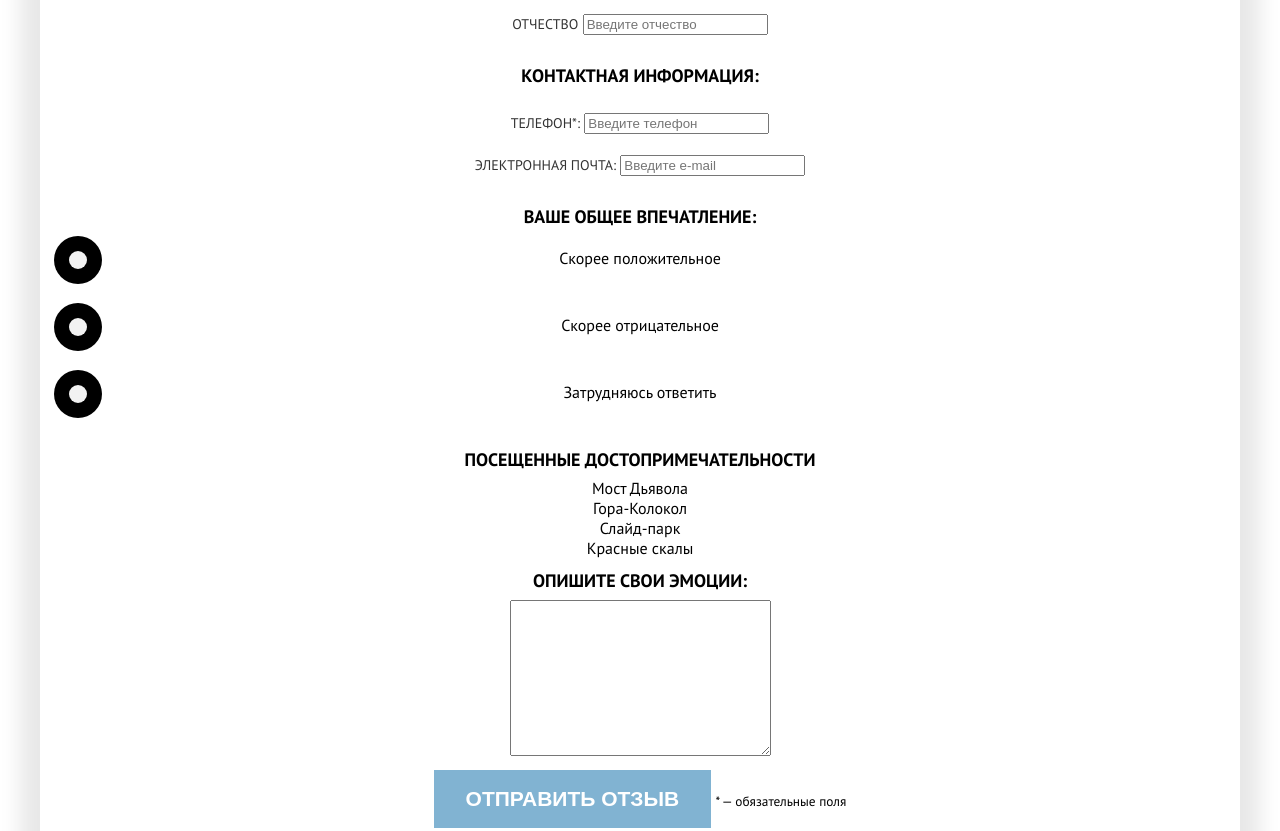
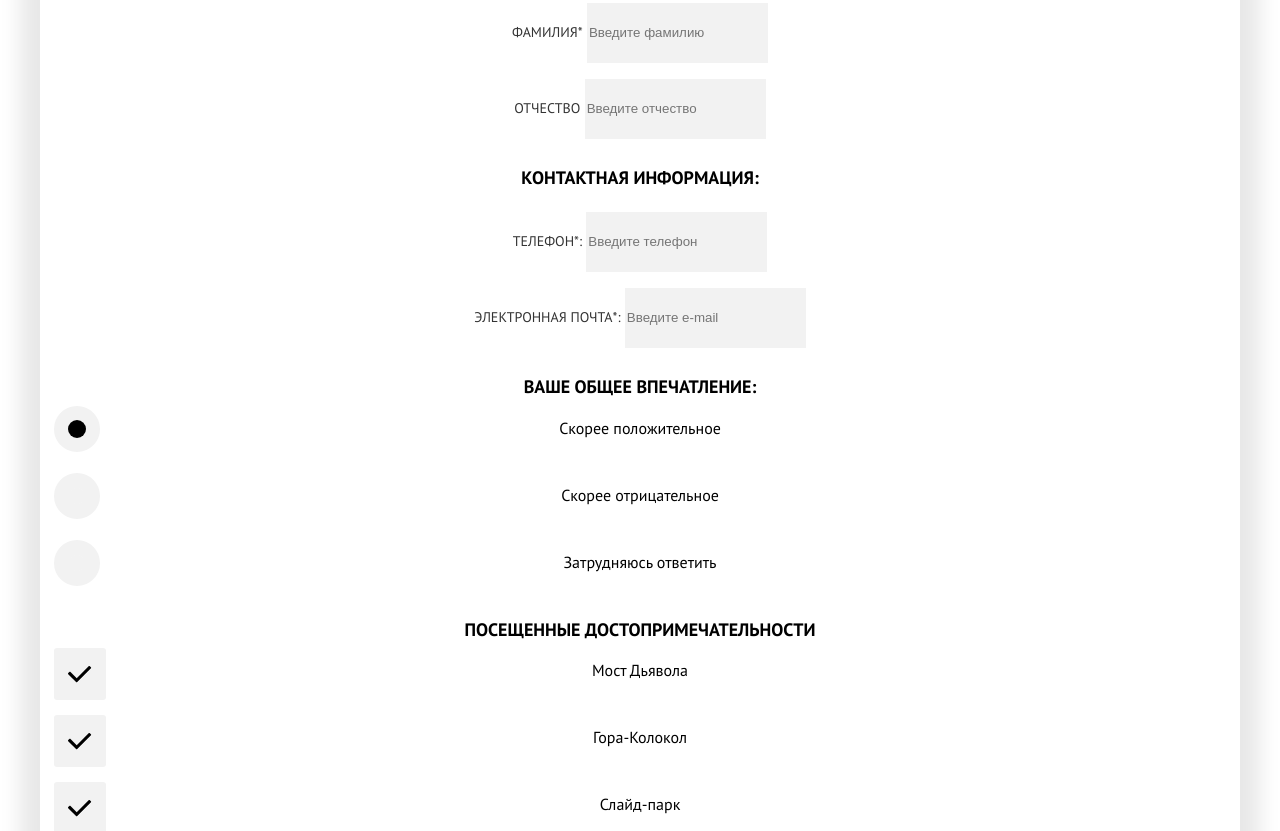
Before and after one commit to lolaconfused/sedona, a website: page source/form.html in a window 1280 px wide. Shown: the part 830-1661 px from the top of the page. Drawn offline with nearby package versions, Linux system fonts and the light colour scheme; files that its build step writes are made by us from their sources.

Commit message:
Updated Form

```diff
--- a/source/form.html
+++ b/source/form.html
@@ -101,7 +101,7 @@
               placeholder="Введите телефон" maxlength="11" required>
           </p>
           <p class="field-group email">
-            <label class="field-name page-subtitle" for="feedback-email">Электронная почта:</label>
+            <label class="field-name page-subtitle" for="feedback-email">Электронная почта*:</label>
             <input class="feedback-form-field email-field field" type="email" id="feedback-email" name="feedback-email"
               placeholder="Введите e-mail">
           </p>
@@ -109,47 +109,47 @@
         <fieldset class="fieldset__title">
           <legend class="legend__title page-title">Ваше общее впечатление:</legend>
           <ul class="form-list">
-            <li class="form-list__item checkbox">
-              <input class="visually-hidden checkbox__input" type="radio" name="feedback-rate" value="good" id="good">
-              <label class="checkbox__label" for="good">Скорее положительное</label>
+            <li class="form-list__item radio">
+              <input class="visually-hidden radio__input" type="radio" name="feedback-rate" value="good" id="good" checked>
+              <label class="radio__label" for="good">Скорее положительное</label>
             </li>
-            <li class="form-list__item checkbox">
-              <input class="visually-hidden checkbox__input" type="radio" name="feedback-rate" value="bad" id="bad" >
-              <label class="checkbox__label" for="bad">Скорее отрицательное</label>
+            <li class="form-list__item radio">
+              <input class="visually-hidden radio__input" type="radio" name="feedback-rate" value="bad" id="bad" >
+              <label class="radio__label" for="bad">Скорее отрицательное</label>
             </li>
-            <li class="form-list__item checkbox">
-              <input class="visually-hidden checkbox__input" type="radio" name="feedback-rate" value="indecisive"
+            <li class="form-list__item radio">
+              <input class="visually-hidden radio__input" type="radio" name="feedback-rate" value="indecisive"
                 id="indecisive">
-              <label class="checkbox__label" for="indecisive">Затрудняюсь ответить</label>
+              <label class="radio__label" for="indecisive">Затрудняюсь ответить</label>
             </li>
         </fieldset>
         <fieldset class="fieldset__title">
           <legend class="legend__title page-title">Посещенные достопримечательности</legend>
           <ul class="form-list__name">
             <li class="form-list__item">
-              <input class="visually-hidden control-input checkbox-input" id="feedback-attraction-devil" type="checkbox" name="" checked>
-              <label class="control checkbox-label" for="feedback-attraction-devil">Мост Дьявола</label>
+              <input class="visually-hidden control-input checkbox__input" id="feedback-attraction-devil" type="checkbox" name="devils-bridge" checked>
+              <label class="control checkbox__label" for="feedback-attraction-devil">Мост Дьявола</label>
             </li>
             <li class="form-list__item">
-              <input class="visually-hidden control-input checkbox-input" id="feedback-attraction-bell" type="checkbox" name="" checked>
-              <label class="control checkbox-label" for="feedback-attraction-bell">Гора-Колокол</label>
+              <input class="visually-hidden control-input checkbox__input" id="feedback-attraction-bell" type="checkbox" name="mount-bell" checked>
+              <label class="control checkbox__label" for="feedback-attraction-bell">Гора-Колокол</label>
             </li>
             <li class="form-list__item">
-              <input class="visually-hidden control-input checkbox-input" id="feedback-attraction-park" type="checkbox" name="" checked>
-              <label class="control checkbox-label" for="feedback-attraction-park">Слайд-парк</label>
+              <input class="visually-hidden control-input checkbox__input" id="feedback-attraction-park" type="checkbox" name="slide-park" checked>
+              <label class="control checkbox__label" for="feedback-attraction-park">Слайд-парк</label>
             </li>
             <li class="form-list__item">
-              <input class="visually-hidden control-input checkbox-input" id="feedback-attraction-rocks" type="checkbox" name="">
-              <label class="control checkbox-label" for="feedback-attraction-rocks">Красные скалы</label>
+              <input class="visually-hidden control-input checkbox__input" id="feedback-attraction-rocks" type="checkbox" name="red-rocks">
+              <label class="control checkbox__label" for="feedback-attraction-rocks">Красные скалы</label>
             </li>
         </fieldset>
         <fieldset class="fieldset__title">
           <legend class="legend__title page-title">Опишите свои эмоции:</legend>
-          <textarea name="feedback-review" id="" cols="30" rows="10"></textarea>
+          <textarea class="feedback-review" name="feedback-review" id="" cols="30" rows="10" height="160px"></textarea>
         </fieldset>
         </ul>
         <button class="page-button" type="submit">Отправить отзыв</button>
-        <small>* — обязательные поля</small>
+        <!-- <small>* — обязательные поля</small> -->
       </form>
     </section>
 
@@ -168,6 +168,28 @@
       </ul>
       <p class="developed">Разработано</p>
     </footer>
+
+    <div class="modal-container modal-container__show">
+      <div class="modal modal-failure">
+        <section>
+
+          <button>
+
+          </button>
+        </section>
+      </div>
+    </div>
+
+    <div class="modal-container modal-container__show">
+      <div class="modal modal-succes">
+        <section>
+
+          <button>
+
+          </button>
+        </section>
+      </div>
+    </div>
 
     <script>
       var navMain = document.querySelector(".main-nav");
--- a/source/less/quiz.less
+++ b/source/less/quiz.less
@@ -13,6 +13,45 @@
   padding: 0;
 }
 
+.radio__label {
+  position: relative;
+  display: block;
+  margin-bottom: 35px;
+  padding-top: 12px;
+}
+
+// .radio__input:checked + .radio__label::before {
+//   border-color: #f2f2f2;
+// }
+
+.radio__label::before {
+  content: "";
+  border-radius: 50%;
+  width: 16px;
+  height: 16px;
+  border: 15px solid #f2f2f2;
+  top: 0;
+  left: 0;
+  display: block;
+  position: absolute;
+  background: #f2f2f2;
+}
+
+.radio__input:checked + .radio__label::after {
+  background: #000000;
+  border-radius: 50%;
+}
+
+.radio__label::after {
+  content: "";
+  width: 18px;
+  height: 18px;
+  display: block;
+  position: absolute;
+  left: 14px;
+  top: 14px;
+}
+
 .checkbox__label {
   position: relative;
   display: block;
@@ -20,34 +59,34 @@
   padding-top: 12px;
 }
 
-.checkbox__input:checked + .checkbox__label::before {
-  border-color: var(--black);
-}
-
 .checkbox__label::before {
   content: "";
-  width: 48px;
-  height: 48px;
+  width: 52px;
+  height: 52px;
   display: block;
   position: absolute;
   left: 0;
   top: 0;
-  border-radius: 30px;
-  background: #000000;
-}
-
-.checkbox__input:checked + .checkbox__label::after {
-  background-color: #f2f2f2;
+  border-radius: 3px;
+  background: #f2f2f2;
 }
 
 .checkbox__label::after {
   content: "";
-  width: 18px;
-  height: 18px;
+  width: 52px;
+  height: 52px;
+  display: block;
   position: absolute;
-  top: 15px;
-  left: 15px;
-  display: block;
+  left: 0;
+  top: 0;
+  border-radius: 3px;
   background: #f2f2f2;
-  border-radius: 50%;
 }
+
+.checkbox__input:checked + .checkbox__label::before {
+  border-color: #000000;
+}
+
+.checkbox__input:checked + .checkbox__label::after {
+  background: url("../img/checkmark.svg") no-repeat center center;
+}
--- a/source/less/style.less
+++ b/source/less/style.less
@@ -10,3 +10,4 @@
 @import "./page-titles.less";
 @import "./footer.less";
 @import "./quiz.less";
+@import "./text-field.less";
--- /dev/null
+++ b/source/less/text-field.less
@@ -0,0 +1,15 @@
+.feedback-form-field {
+  background-color: #f2f2f2;
+  border: none;
+  line-height: 58px;
+  outline: none;
+}
+
+.feedback-review {
+  resize: none;
+  width: 100%;
+  background-color: #f2f2f2;
+  border: none;
+  outline: none;
+  box-sizing: border-box;
+}
```
Also changed, not shown: source/img/checkmark.svg (added), 1 other file.
